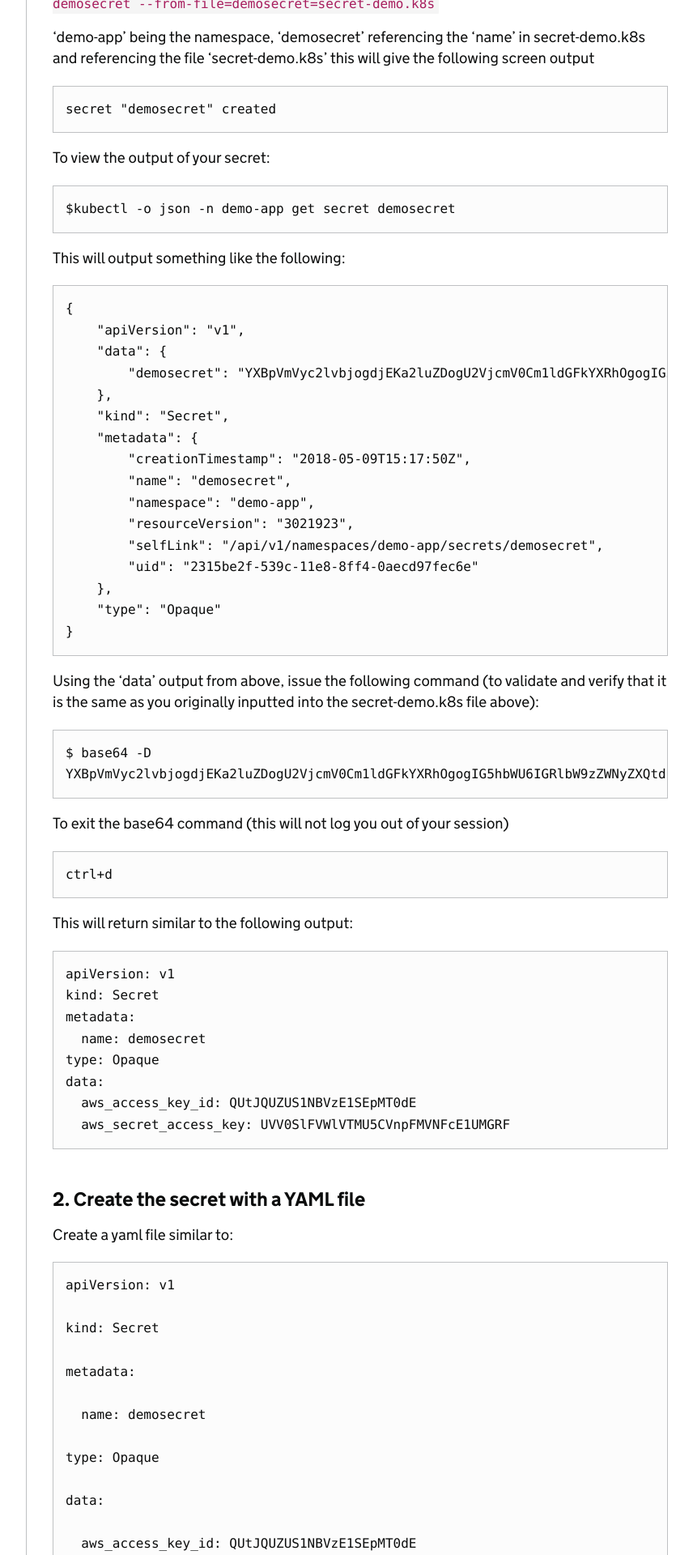
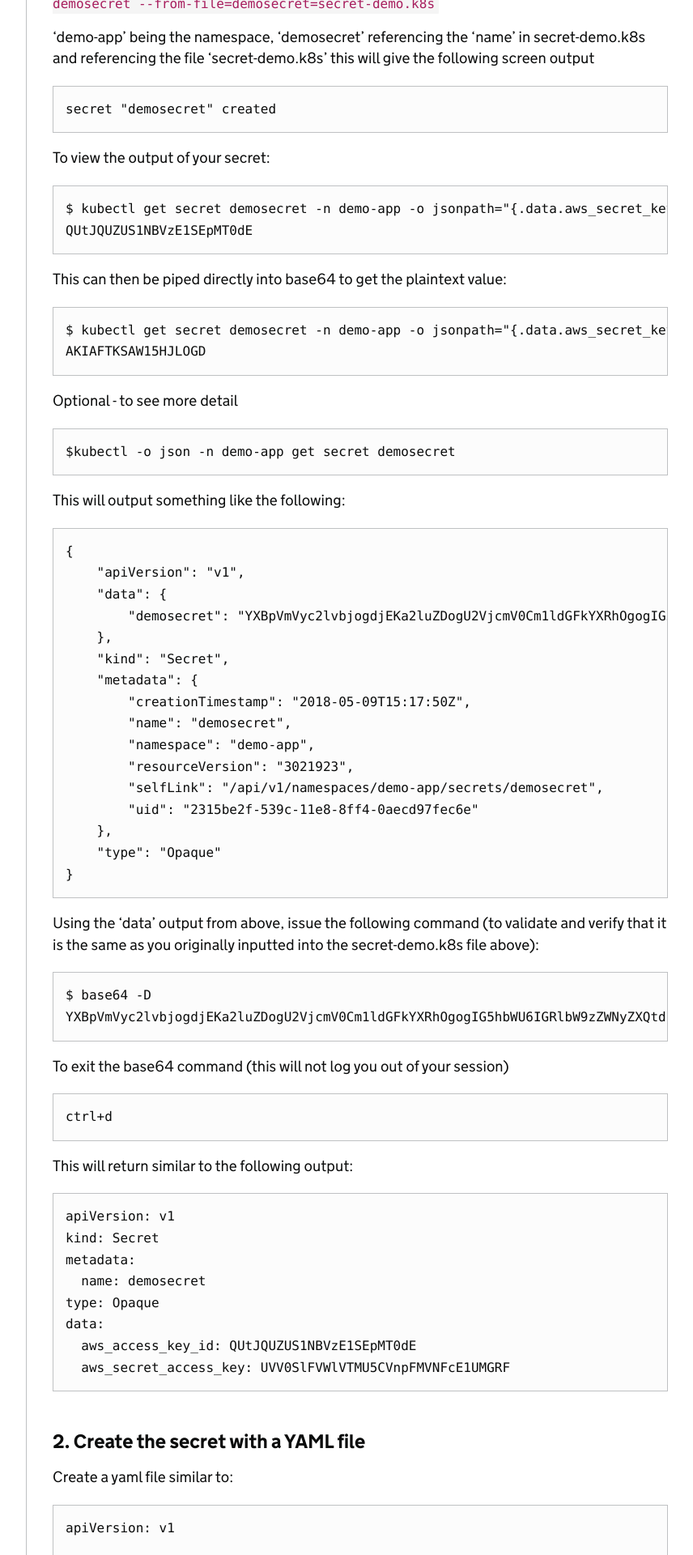
Before and after one commit to ministryofjustice/cloud-platform-user-docs, a Jekyll site: the page built from cloud-platform/add-secrets-to-deployment.md, in a window 1280 px wide. Shown: the part 2156-4076 px from the top of the page at 81% size, without its empty margins (298-1154 px from the left). Built offline with Jekyll 4.4.1, drawn with Linux system fonts in a browser that asks for light colours; our own code applies the rules of GitHub Pages for plain Markdown files; some of the changed text lies outside the part shown.

Commit message:
add using kubectl to get just the value of an item in a Secret object on its own

````diff
--- a/cloud-platform/add-secrets-to-deployment.md
+++ b/cloud-platform/add-secrets-to-deployment.md
@@ -87,6 +87,18 @@ this will give the following screen output
 secret "demosecret" created
 ```
 To view the output of your secret:
+
+```
+$ kubectl get secret demosecret -n demo-app -o jsonpath="{.data.aws_secret_key}"
+QUtJQUZUS1NBVzE1SEpMT0dE
+```
+This can then be piped directly into base64 to get the plaintext value:
+
+```
+$ kubectl get secret demosecret -n demo-app -o jsonpath="{.data.aws_secret_key}" | base64 --decode
+AKIAFTKSAW15HJLOGD
+```
+Optional - to see more detail
 
 ```
 $kubectl -o json -n demo-app get secret demosecret
````
